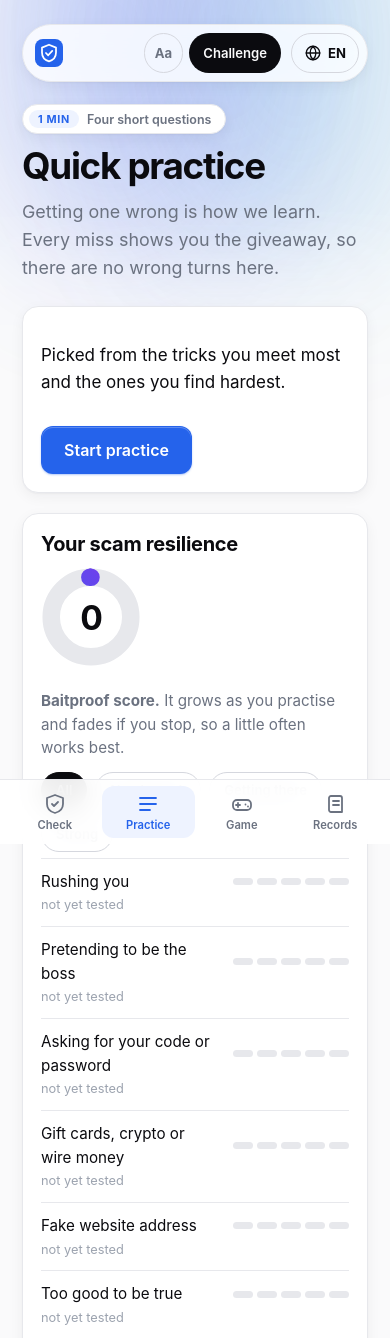
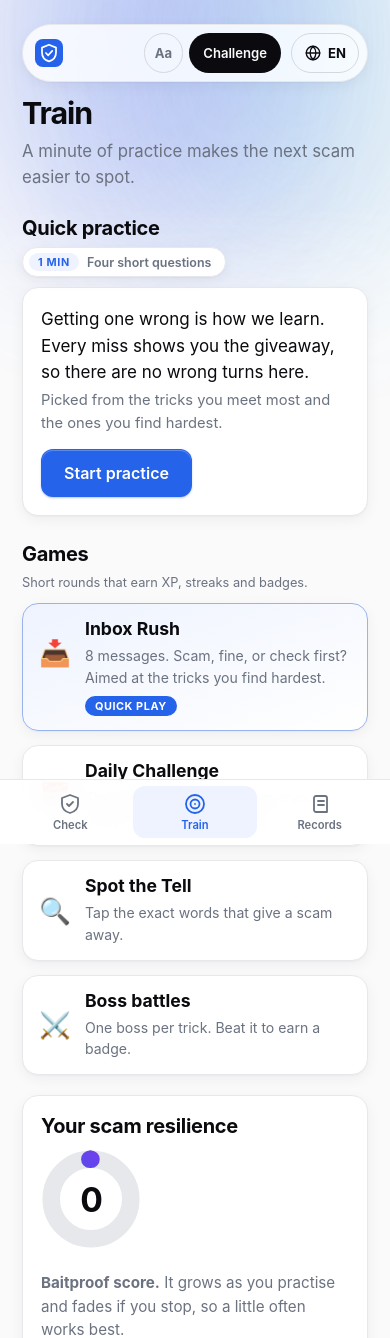
Before and after one commit to siyinggg0402/BaitProof, a FastAPI app: page /train in a window 390 px wide. Shown: the top 1338 px of the page. Run offline with FastAPI, Linux system fonts and the light colour scheme; data comes from the database, SQL or seed files in the repository; data that the repository does not hold is empty.

Commit message:
Make the website Check-first: three tabs, one Train hub
The header and the phone tab bar now show Check, Train and Records. /train is
one hub: quick practice first, then the game modes (cards that go straight
into a round: /game#rush, #daily, #tell), then the resilience map; /game and
its API are unchanged and Train stays the current tab on every /game page.
The home page leads with the checker (one-line headline, the form and the
example chips right under it, the demo mock beside the form on wide screens
only), and the resilience map no longer sits under every result.

New Chinese strings in i18n_ui.py; tests for the nav on every page, the Train
hub order, and the home layout; the browser end-to-end test adds a 390px
above-the-fold check and a 1280px desktop pass.

```diff
--- a/web/static/css/style.css
+++ b/web/static/css/style.css
@@ -74,10 +74,14 @@ html.big body{font-size:22px}html.big .lead{font-size:1.2rem}
 .filters button[aria-pressed=true]{background:var(--ink);border-color:var(--ink);color:var(--bg)}
 .map li[hidden]{display:none}
 
-/* hero */
-.hero{display:grid;grid-template-columns:1.1fr .9fr;gap:34px;align-items:center;padding-block:18px 8px}
-.cta-row{display:flex;flex-wrap:wrap;gap:10px;margin-top:6px}
-.trust{display:flex;flex-wrap:wrap;gap:6px 18px;margin:22px 0 0;padding:0;list-style:none;color:var(--muted);font-size:.82rem}
+/* home: the checker comes first (a short headline, then the form); the demo sits beside it on a wide screen only */
+.home{display:grid;grid-template-columns:minmax(0,1.3fr) minmax(0,.7fr);gap:8px 44px;align-items:start}
+.home h1,.t-h1{font-size:clamp(1.9rem,4.4vw,3rem);margin:.05em 0 .3em}
+.home .lead,.t-lead{font-size:1.05rem;margin-bottom:1.1em}
+.home #check-form{margin:0}
+.home-demo{padding-top:12px}
+.trust-note{margin:18px 0 0;color:var(--muted);font-size:.85rem}.trust-note b{background:var(--brand-soft);color:var(--brand);border-radius:999px;padding:2px 9px;font-size:.68rem;letter-spacing:.06em;margin-right:6px}
+.trust{display:flex;flex-wrap:wrap;gap:6px 18px;margin:14px 0 0;padding:0;list-style:none;color:var(--muted);font-size:.82rem}
 .trust li::before{content:"";display:inline-block;width:6px;height:6px;border-radius:50%;background:var(--ok);margin-right:8px;vertical-align:middle}
 
 /* cards */
@@ -93,13 +97,12 @@ html.big body{font-size:22px}html.big .lead{font-size:1.2rem}
 .btn.sec,a.sec{background:var(--surface);color:var(--ink);border-color:var(--line-2);box-shadow:var(--shadow)}
 .btn.sec:hover,a.sec:hover{background:var(--surface);border-color:var(--ink)}
 button:disabled{opacity:.5;cursor:default;transform:none!important}
-.hero .btn{margin-top:6px}
 .ghost,.speak{display:inline-flex;align-items:center;min-height:38px;padding:0 14px;border:1px solid var(--line-2);border-radius:10px;background:var(--surface);color:var(--ink);font:550 .85rem var(--sans);cursor:pointer;margin:6px 6px 0 0;transition:border-color .2s,background .2s,transform .15s var(--ease)}
 .ghost:hover,.speak:hover{border-color:var(--brand);background:var(--brand-soft);transform:translateY(-1px)}
 label{display:block;font-weight:650;margin-bottom:10px}
 textarea,input{width:100%;font:inherit;padding:14px 16px;border:1px solid var(--line-2);border-radius:12px;background:var(--bg);color:var(--ink);transition:border-color .2s,box-shadow .2s}
 textarea:focus,input:focus{outline:none;border-color:var(--brand);box-shadow:0 0 0 4px color-mix(in srgb,var(--brand) 18%,transparent)}
-.examples{display:flex;flex-wrap:wrap;align-items:center;margin-top:8px}.examples span{font-size:.82rem;color:var(--muted);margin:6px 6px 0 0}
+.examples{display:flex;flex-wrap:wrap;align-items:center;margin-top:10px}.examples span{font-size:.82rem;color:var(--muted);margin:6px 6px 0 0}
 
 /* hero demo (decorative, looped) */
 .mock{border:1px solid var(--line);border-radius:20px;background:var(--surface);box-shadow:var(--shadow-up);overflow:hidden}
@@ -189,7 +192,8 @@ progress.xpbar::-moz-progress-bar{background:linear-gradient(90deg,var(--brand),
 .toggles{display:flex;flex-wrap:wrap;gap:6px 22px;margin-top:10px;font-size:.88rem}
 .mode-grid{display:grid;grid-template-columns:repeat(auto-fit,minmax(220px,1fr));gap:14px;margin:18px 0}
 .mode-card{position:relative;text-align:left;display:flex;flex-direction:column;gap:6px;padding:18px;border:1px solid var(--line);border-radius:var(--r);background:var(--surface);color:var(--ink);font:inherit;cursor:pointer;box-shadow:var(--shadow);transition:transform .2s var(--ease),border-color .2s,box-shadow .2s}
-.mode-card:hover:enabled{transform:translateY(-3px);border-color:var(--brand);box-shadow:var(--shadow-up)}.mode-card:disabled{opacity:.55;cursor:default}
+a.mode-card{text-decoration:none}
+.mode-card:hover:enabled,a.mode-card:hover{transform:translateY(-3px);border-color:var(--brand);box-shadow:var(--shadow-up)}.mode-card:disabled{opacity:.55;cursor:default}
 .mode-card.hot{background:linear-gradient(160deg,var(--brand-soft),var(--surface));border-color:color-mix(in srgb,var(--brand) 40%,var(--line))}
 .mode-emoji{font-size:1.8rem}.mode-title{font:700 1.1rem var(--sans)}.mode-desc{color:var(--muted);font-size:.88rem}.mode-tag{position:absolute;top:12px;right:12px;font:700 .68rem var(--sans);letter-spacing:.05em;text-transform:uppercase;background:var(--brand);color:var(--brand-ink);padding:3px 10px;border-radius:99px}
 .boss-grid{display:grid;grid-template-columns:repeat(auto-fill,minmax(210px,1fr));gap:12px;margin-top:12px}
@@ -222,7 +226,13 @@ progress.round-prog::-moz-progress-bar{background:var(--brand)}progress.clock::-
 .confetti i:nth-child(3n){background:var(--brand)}.confetti i:nth-child(3n+1){background:var(--violet)}.confetti i:nth-child(3n+2){background:#F59E0B}
 .confetti i:nth-child(1){left:54%;animation-delay:0.12s;transform:rotate(37deg)}.confetti i:nth-child(2){left:10%;animation-delay:0.24s;transform:rotate(74deg)}.confetti i:nth-child(3){left:63%;animation-delay:0.36s;transform:rotate(111deg)}.confetti i:nth-child(4){left:19%;animation-delay:0.48s;transform:rotate(148deg)}.confetti i:nth-child(5){left:72%;animation-delay:0.60s;transform:rotate(185deg)}.confetti i:nth-child(6){left:28%;animation-delay:0.00s;transform:rotate(222deg)}.confetti i:nth-child(7){left:81%;animation-delay:0.12s;transform:rotate(259deg)}.confetti i:nth-child(8){left:37%;animation-delay:0.24s;transform:rotate(296deg)}.confetti i:nth-child(9){left:90%;animation-delay:0.36s;transform:rotate(333deg)}.confetti i:nth-child(10){left:46%;animation-delay:0.48s;transform:rotate(10deg)}.confetti i:nth-child(11){left:2%;animation-delay:0.60s;transform:rotate(47deg)}.confetti i:nth-child(12){left:55%;animation-delay:0.00s;transform:rotate(84deg)}.confetti i:nth-child(13){left:11%;animation-delay:0.12s;transform:rotate(121deg)}.confetti i:nth-child(14){left:64%;animation-delay:0.24s;transform:rotate(158deg)}.confetti i:nth-child(15){left:20%;animation-delay:0.36s;transform:rotate(195deg)}.confetti i:nth-child(16){left:73%;animation-delay:0.48s;transform:rotate(232deg)}.confetti i:nth-child(17){left:29%;animation-delay:0.60s;transform:rotate(269deg)}.confetti i:nth-child(18){left:82%;animation-delay:0.00s;transform:rotate(306deg)}
 @keyframes fall{to{transform:translateY(105vh) rotate(540deg);opacity:.9}}
-@media(max-width:560px){.choices{grid-template-columns:1fr}.choice{flex-direction:row;justify-content:center;padding:14px}.choice kbd{display:none}.hint{display:none}.mode-grid{grid-template-columns:1fr}.hud-id h1{font-size:1.25rem}}
+@media(max-width:560px){.mode-grid.games .mode-card{display:grid;grid-template-columns:auto 1fr;column-gap:14px;align-items:center;padding:14px 16px}.mode-grid.games .mode-emoji{grid-row:1/3;font-size:1.6rem}.mode-grid.games .mode-tag{position:static;grid-column:2;justify-self:start;margin-top:2px}.choices{grid-template-columns:1fr}.choice{flex-direction:row;justify-content:center;padding:14px}.choice kbd{display:none}.hint{display:none}.mode-grid{grid-template-columns:1fr}.hud-id h1{font-size:1.25rem}}
+/* Train hub: quick practice, then games, then the resilience map */
+.tsec{margin:26px 0 0}.tsec-head{display:flex;flex-wrap:wrap;align-items:center;justify-content:space-between;gap:6px 14px;margin-bottom:10px}.tsec-head h2{margin:0}
+.card.quick{display:flex;flex-wrap:wrap;align-items:center;justify-content:space-between;gap:14px 28px;margin:0}
+.card.quick>div:first-child{flex:1 1 22em}.card.quick p{margin:0}.card.quick .sub{margin-top:4px;color:var(--muted);font-size:.92rem}.card.quick button.big{margin-top:0}
+.card.quick .step{flex:1 1 100%;max-width:720px}
+.mode-grid.games{margin:0}
 /* resilience */
 .g1{stop-color:var(--brand)}.g2{stop-color:var(--violet)}
 .scorebox{display:flex;align-items:center;gap:22px;flex-wrap:wrap;margin:4px 0 12px}
@@ -272,8 +282,8 @@ footer.wrap{color:var(--faint);font-size:.8rem;padding-block:0 40px}
 html.js .reveal{opacity:0;transform:translateY(18px);transition:opacity .7s var(--ease),transform .7s var(--ease)}
 html.js .reveal.in{opacity:1;transform:none}
 
-@media(max-width:820px){.hero{grid-template-columns:1fr}.grid2{grid-template-columns:1fr}.mock-body{min-height:0}}
-@media(max-width:560px){nav .cta .full{display:none}nav .cta .short{display:inline}nav{gap:0}#textsize{margin-right:2px;padding:0 10px}.bar{padding-left:12px}.card.result{padding:0}nav a,nav button{white-space:nowrap;font-size:.82rem}body{font-size:17px}.map li{grid-template-columns:1fr auto}.lvl{grid-column:1/-1}.ring{width:100px;height:100px}nav a{padding:0 10px}.brand span{display:none}.card{padding:18px}}
+@media(max-width:820px){.home{grid-template-columns:1fr}.home-demo{display:none}.grid2{grid-template-columns:1fr}.mock-body{min-height:0}}
+@media(max-width:560px){main{padding-top:26px}.home h1{margin-bottom:.25em}.home .lead{margin-bottom:.9em}.home .card{padding:16px}.home textarea{padding:12px 14px}nav .cta .full{display:none}nav .cta .short{display:inline}nav{gap:0}#textsize{margin-right:2px;padding:0 10px}.bar{padding-left:12px}.card.result{padding:0}nav a,nav button{white-space:nowrap;font-size:.82rem}body{font-size:17px}.map li{grid-template-columns:1fr auto}.lvl{grid-column:1/-1}.ring{width:100px;height:100px}nav a{padding:0 10px}.brand span{display:none}.card{padding:18px}}
 @media(prefers-reduced-motion:reduce){*,*::before,*::after{animation:none!important;transition:none!important}html.js .reveal{opacity:1;transform:none}}
 
 /* Chinese (Simplified and Traditional). The sizes above are tuned for Latin letters; Chinese characters are denser and square, so text gets a
@@ -287,6 +297,7 @@ html.js .reveal.in{opacity:1;transform:none}
 :lang(zh) .brand,:lang(zh) .result .banner,:lang(zh) .kpi b,:lang(zh) .ring strong,:lang(zh) .share .bigpct{letter-spacing:0}
 :lang(zh) .result .banner{line-height:1.45}
 :lang(zh) .muted,:lang(zh) .examples span,:lang(zh) .trust,:lang(zh) .mode-desc,:lang(zh) .tile-sub,:lang(zh) .hint,:lang(zh) .lvl,:lang(zh) .kpi span,:lang(zh) footer.wrap{font-size:.9rem}
+:lang(zh) .trust-note{font-size:.92rem}:lang(zh) .trust-note b{font-size:.78rem;letter-spacing:.02em}
 :lang(zh) .pill{font-size:.86rem}:lang(zh) .pill b,:lang(zh) .badge,:lang(zh) .mode-tag{font-size:.78rem;letter-spacing:.02em}
 :lang(zh) .panel b{font-size:.86rem;letter-spacing:.04em;text-transform:none}
 :lang(zh) .chips li,:lang(zh) .chip,:lang(zh) .badge-chip,:lang(zh) .filters button,:lang(zh) .mock-tags span{font-size:.88rem}
--- a/web/static/js/check.js
+++ b/web/static/js/check.js
@@ -46,7 +46,6 @@ if (form && window.fetch && window.ReadableStream) {
       slot.replaceChildren(...doc.body.childNodes);
       live.hidden = true; btn.disabled = false;
       slot.scrollIntoView({ behavior: "smooth", block: "start" });
-      fetch("/api/map").then((r) => r.json()).then(renderMap);
     } catch (_) { fallback(); }
   });
 }
--- a/web/static/js/game.js
+++ b/web/static/js/game.js
@@ -209,5 +209,7 @@
     if (phase === "choose" && R && R.mode !== "tell") { if (k === "s") submit("scam"); else if (k === "f") submit("safe"); else if (k === "c") submit("unsure"); }
   });
 
-  hub().catch(() => show(el("p", { className: "card err", textContent: t("Couldn't load the game. Please refresh.") })));
+  // The Train page links straight into a mode (/game#rush, #daily, #tell); the hub still loads first, so Quit lands on it.
+  const direct = { "#rush": "rush", "#daily": "daily", "#tell": "tell" }[location.hash];
+  hub().then(() => direct && play(direct)).catch(() => show(el("p", { className: "card err", textContent: t("Couldn't load the game. Please refresh.") })));
 })();
--- a/web/templates/_map.html
+++ b/web/templates/_map.html
@@ -7,7 +7,7 @@
       <strong id="score">{{ map.score }}</strong>
     </div>
     <div><p><b>{{ _("Baitproof score.") }}</b> {{ _("It grows as you practise and fades if you stop, so a little often works best.") }}</p>
-      {% if map.due %}<a class="pill due" href="/train"><b>{{ map.due }}</b> {{ _('trick is due for a refresher' if map.due == 1 else 'tricks are due for a refresher') }}</a>{% endif %}</div>
+      {% if map.due %}<a class="pill due" href="/train#practice"><b>{{ map.due }}</b> {{ _('trick is due for a refresher' if map.due == 1 else 'tricks are due for a refresher') }}</a>{% endif %}</div>
   </div>
   <div class="filters" role="group" aria-label="{{ _('Filter tricks') }}"><button type="button" data-filter="all" aria-pressed="true">{{ _("All") }}</button><button type="button" data-filter="weak" aria-pressed="false">{{ _("Needs work") }}</button><button type="button" data-filter="learning" aria-pressed="false">{{ _("Getting there") }}</button><button type="button" data-filter="strong" aria-pressed="false">{{ _("Strong") }}</button></div>
   <ul class="map" id="map">
--- a/web/templates/base.html
+++ b/web/templates/base.html
@@ -13,12 +13,12 @@
 <body>
 <div class="glow" aria-hidden="true"><i></i><i></i><i></i></div>
 {% set path = request.url.path %}
+{% set on_train = path == '/train' or path.startswith('/game') %}
 <header><div class="wrap"><div class="bar">
   <a class="brand" href="/"><svg viewBox="0 0 32 32" aria-hidden="true"><rect width="32" height="32" rx="9" fill="var(--brand)"/><path d="M16 6.5 8 9.8v5.6c0 4.8 3.3 8.7 8 10.1 4.7-1.4 8-5.3 8-10.1V9.8z" fill="none" stroke="#fff" stroke-width="2" stroke-linejoin="round"/><path d="m12.5 16 2.6 2.6 4.6-5" fill="none" stroke="#fff" stroke-width="2" stroke-linecap="round" stroke-linejoin="round"/></svg><span>Baitproof</span></a>
   <nav aria-label="{{ _('Main') }}">
     <a class="navlink" href="/" {% if path == '/' or path == '/check' %}aria-current="page"{% endif %}>{{ _("Check") }}</a>
-    <a class="navlink" href="/train" {% if path == '/train' %}aria-current="page"{% endif %}>{{ _("Practice") }}</a>
-    <a class="navlink" href="/game" {% if path.startswith('/game') %}aria-current="page"{% endif %}>{{ _("Game") }}</a>
+    <a class="navlink" href="/train" {% if on_train %}aria-current="page"{% endif %}>{{ _("Train") }}</a>
     <a class="navlink" href="/records" {% if path.startswith('/records') %}aria-current="page"{% endif %}>{{ _("Records") }}</a>
     <button type="button" id="textsize" aria-pressed="false" aria-label="{{ _('Larger text') }}" title="{{ _('Larger text') }}">Aa</button>
     <form method="post" action="/challenge/new"><button type="submit" class="cta"><span class="full">{{ _("Challenge family") }}</span><span class="short">{{ _("Challenge") }}</span></button></form>
@@ -33,8 +33,7 @@
 <main class="wrap">{% block content %}{% endblock %}</main>
 <nav class="tabs" aria-label="{{ _('Sections') }}">
   <a href="/" {% if path == '/' or path == '/check' %}aria-current="page"{% endif %}><svg viewBox="0 0 24 24" aria-hidden="true"><path d="M12 3 4 6v6c0 4.4 3.1 7.7 8 9 4.9-1.3 8-4.6 8-9V6z"/><path d="m9 12 2 2 4-4"/></svg>{{ _("Check") }}</a>
-  <a href="/train" {% if path == '/train' %}aria-current="page"{% endif %}><svg viewBox="0 0 24 24" aria-hidden="true"><path d="M4 6h16M4 12h16M4 18h10"/></svg>{{ _("Practice") }}</a>
-  <a href="/game" {% if path.startswith('/game') %}aria-current="page"{% endif %}><svg viewBox="0 0 24 24" aria-hidden="true"><rect x="3" y="8" width="18" height="10" rx="4"/><path d="M8 11v4M6 13h4M15.5 12.5h.01M18 14.5h.01"/></svg>{{ _("Game") }}</a>
+  <a href="/train" {% if on_train %}aria-current="page"{% endif %}><svg viewBox="0 0 24 24" aria-hidden="true"><circle cx="12" cy="12" r="9"/><circle cx="12" cy="12" r="4.5"/><path d="M12 12h.01"/></svg>{{ _("Train") }}</a>
   <a href="/records" {% if path.startswith('/records') %}aria-current="page"{% endif %}><svg viewBox="0 0 24 24" aria-hidden="true"><path d="M8 4h9a2 2 0 0 1 2 2v14H8a2 2 0 0 1-2-2V6a2 2 0 0 1 2-2z"/><path d="M10 9h6M10 13h6"/></svg>{{ _("Records") }}</a>
 </nav>
 {% set tricks_em %}<em>{{ _("tricks") }}</em>{% endset %}
--- a/web/templates/train.html
+++ b/web/templates/train.html
@@ -1,12 +1,24 @@
 {% extends "base.html" %}
-{% block title %}{{ _("Practice") }} · Baitproof{% endblock %}
+{% block title %}{{ _("Train") }} · Baitproof{% endblock %}
 {% block content %}
-<div class="narrow">
-  <span class="pill rise"><b>{{ _("1 MIN") }}</b> {{ _("Four short questions") }}</span>
-  <h1 class="rise d1">{{ _("Quick practice") }}</h1>
-  <p class="lead rise d2">{{ _("Getting one wrong is how we learn. Every miss shows you the giveaway, so there are no wrong turns here.") }}</p>
-</div>
-<section class="card rise d3 narrow" id="stage" aria-live="polite"><p>{{ _("Picked from the tricks you meet most and the ones you find hardest.") }}</p><button class="big" id="start">{{ _("Start practice") }}</button></section>
+<h1 class="rise t-h1">{{ _("Train") }}</h1>
+<p class="lead t-lead rise d1">{{ _("A minute of practice makes the next scam easier to spot.") }}</p>
+
+<section class="tsec rise d2" id="practice" aria-labelledby="quick-h">
+  <div class="tsec-head"><h2 id="quick-h">{{ _("Quick practice") }}</h2><span class="pill"><b>{{ _("1 MIN") }}</b> {{ _("Four short questions") }}</span></div>
+  <div class="card quick" id="stage" aria-live="polite"><div><p>{{ _("Getting one wrong is how we learn. Every miss shows you the giveaway, so there are no wrong turns here.") }}</p><p class="sub">{{ _("Picked from the tricks you meet most and the ones you find hardest.") }}</p></div><button class="big" id="start">{{ _("Start practice") }}</button></div>
+</section>
+
+<section class="tsec rise d3" id="games" aria-labelledby="games-h">
+  <div class="tsec-head"><h2 id="games-h">{{ _("Games") }}</h2><span class="muted">{{ _("Short rounds that earn XP, streaks and badges.") }}</span></div>
+  <div class="mode-grid games">
+    <a class="mode-card hot" href="/game#rush"><span class="mode-emoji" aria-hidden="true">📥</span><span class="mode-title">{{ _("Inbox Rush") }}</span><span class="mode-desc">{{ _("8 messages. Scam, fine, or check first? Aimed at the tricks you find hardest.") }}</span><span class="mode-tag">{{ _("Quick play") }}</span></a>
+    <a class="mode-card" href="/game#daily"><span class="mode-emoji" aria-hidden="true">📅</span><span class="mode-title">{{ _("Daily Challenge") }}</span><span class="mode-desc">{{ _("The same 6 messages for everyone today. +50 XP the first time.") }}</span></a>
+    <a class="mode-card" href="/game#tell"><span class="mode-emoji" aria-hidden="true">🔍</span><span class="mode-title">{{ _("Spot the Tell") }}</span><span class="mode-desc">{{ _("Tap the exact words that give a scam away.") }}</span></a>
+    <a class="mode-card" href="/game"><span class="mode-emoji" aria-hidden="true">⚔️</span><span class="mode-title">{{ _("Boss battles") }}</span><span class="mode-desc">{{ _("One boss per trick. Beat it to earn a badge.") }}</span></a>
+  </div>
+</section>
+
 {% include "_map.html" %}
 {% endblock %}
 {% block scripts %}<script src="/static/js/train.js"></script>{% endblock %}
```
Also changed, not shown: core/lang/i18n_ui.py (+7 -3 lines), tests/e2e/browser.py (+63 -3 lines), tests/web/test_game_api.py (+4 -1 lines), tests/web/test_lang.py (+7 -6 lines), tests/web/test_records.py (+1 -1 lines), tests/web/test_web.py (+67 -2 lines), web/templates/index.html (+17 -20 lines).
